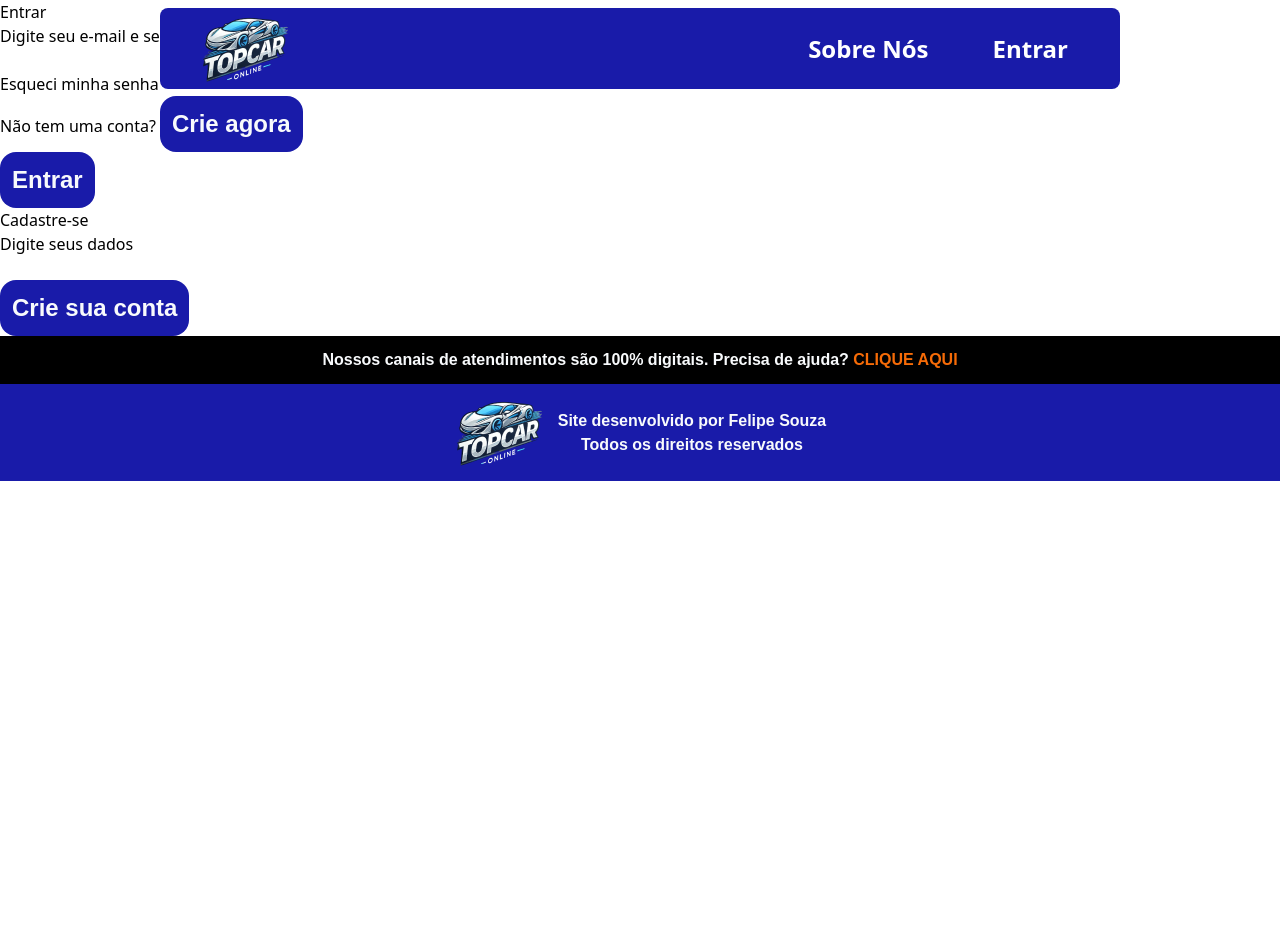
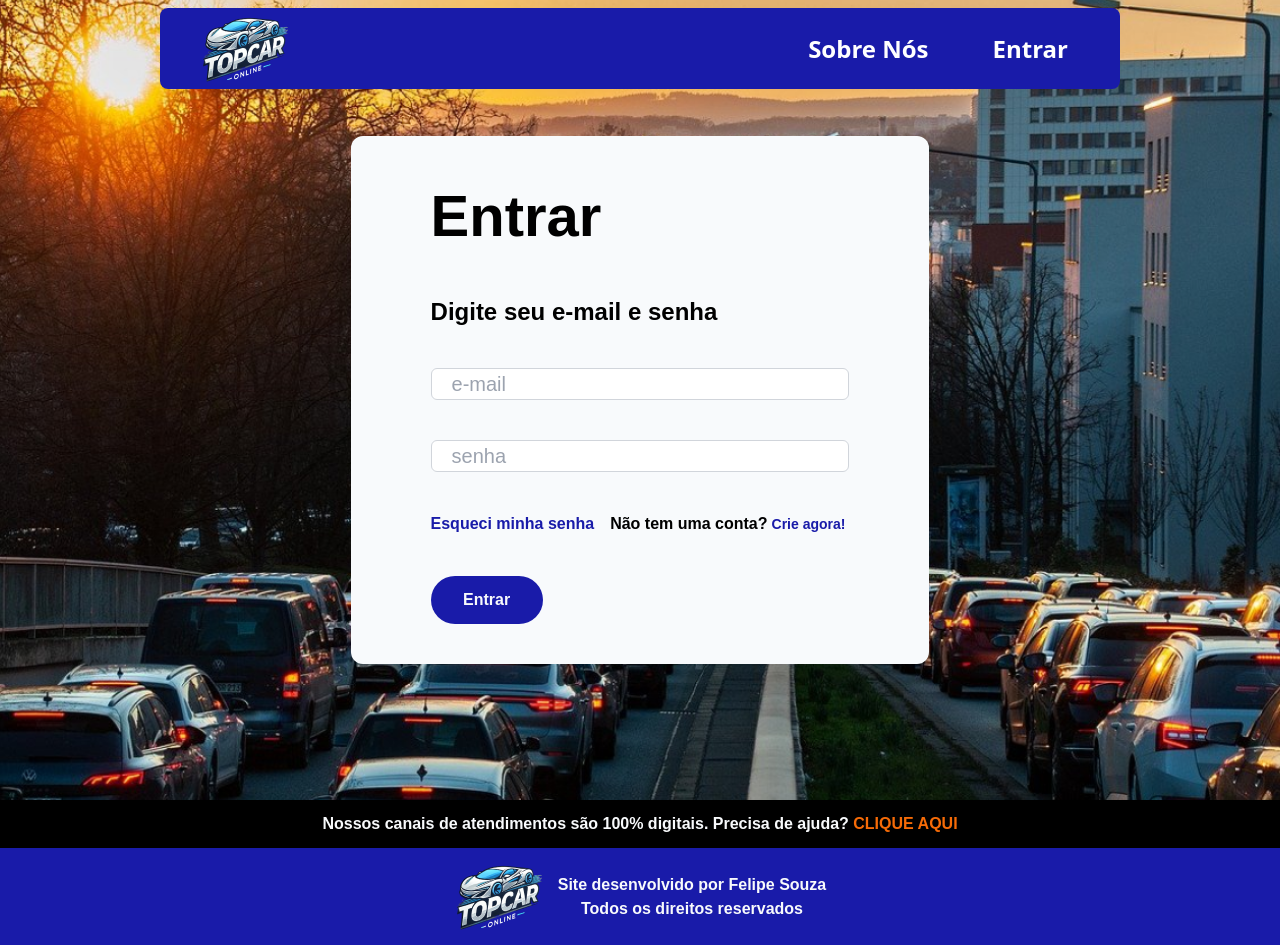
Before and after one commit to FelpsSantosx/TopCarOnline, a React (Vite) app: page /sigIn in a window 1280 px wide. Before the commit the page ends 800 px from the top, so only its background shows below. Built offline with nearby package versions, Linux system fonts and the light colour scheme.

Commit message:
componente Sign-In Criado e finalizado Front

```diff
--- a/src/App.jsx
+++ b/src/App.jsx
@@ -1,11 +1,11 @@
 import { BrowserRouter as Router, Route, Routes } from "react-router-dom"
 import React from "react"
-import Header from "./components/Header.jsx"
-import Footer from "./components/Footer.jsx"
+import Header from "./components/Header"
+import Footer from "./components/Footer"
 import Home from "./pages/home"
 import CarDetails from "./pages/carDetails"
 import About from "./pages/about"
-import SigIn from "./pages/sigIn"
+import SignIn from "./pages/signIn"
 
 function App() {
 
@@ -19,7 +19,7 @@ function App() {
           <Route path="/" element={<Home />}/>
           <Route path="/about" element={<About />}/>
           <Route path="/carDetails" element={<CarDetails />}/>
-          <Route path="/sigIn" element={<SigIn />}/>
+          <Route path="/sigIn" element={<SignIn />}/>
         </Routes>
         <Footer />
       </Router>
--- a/src/Pages/sigIn/LoginLogout.jsx
+++ /dev/null
@@ -1,35 +0,0 @@
-import React from "react"
-import Button from "../../components/Button"
-
-const LoginLogout = () => {
-    return (
-        <div>
-
-            <form action="">
-                <h1>Entrar</h1>
-                <h3>Digite seu e-mail e senha</h3>
-                <input type="text" />
-                <input type="text" />
-                <div>
-                    <a href="/">Esqueci minha senha</a>
-                    <h5>Não tem uma conta? <Button>Crie agora</Button></h5>
-                </div>
-                <Button>Entrar</Button>
-            </form>
-
-            <form action="" className="">
-                <h1>Cadastre-se</h1>
-                <h3>Digite seus dados</h3>
-                <input type="text" />
-                <input type="text" />
-                <input type="text" />
-                <input type="text" />
-                <input type="text" />
-                <Button>Crie sua conta</Button>
-            </form>
-
-        </div>
-    )
-}
-
-export default LoginLogout
--- /dev/null
+++ b/src/Pages/signIn/LoginLogout.jsx
@@ -0,0 +1,45 @@
+import { useState } from "react"
+import React from "react"
+import Button from "../../components/Button"
+
+const LoginLogout = () => {
+
+    const [isResgisterOpen, setIsRegisterOpen] = useState(false)
+
+    return (
+        <div className="flex flex-col justify-center items-center h-screen font-montserrat bg-[url('./assets/bgfundo.png')] bg-cover bg-center bg-no-repeat">
+
+            {!isResgisterOpen && (
+                <form action="" className="flex flex-col gap-10 bg-primary rounded-xl p-10 px-20">
+                    <h1 className="text-h3 md:text-h1">Entrar</h1>
+                    <h3 className="text-h4 md:text-h3">Digite seu e-mail e senha</h3>
+                    <input type="text" placeholder="e-mail" className="px-5 text-h4 rounded-md border border-gray-300 focus:outline-none focus:ring-2 focus:ring-blue-500" />
+                    <input type="text" placeholder="senha" className="px-5 text-h4 rounded-md border border-gray-300 focus:outline-none focus:ring-2 focus:ring-blue-500" />
+                    <div className="flex flex-col md:flex-row gap-4 md:justify-around">
+                        <a href="/" className="text-h4 text-sm md:text-h5 text-second">Esqueci minha senha</a>
+                        <h5 className="text-h4 text-sm md:text-h5">Não tem uma conta?<Button onClick={() => setIsRegisterOpen(true)} className="text-h5 text-sm py-0 px-1" color="bg-primary text-second">Crie agora!</Button></h5>
+                    </div>
+                    <Button className="text-h5 rounded-3xl md:w-28">Entrar</Button>
+
+                </form>
+
+            )}
+
+            {isResgisterOpen && (
+                <form action="" className="flex flex-col justify-center gap-10 rounded-xl bg-primary p-10 px-20">
+                    <h1 className="text-h3 md:text-h1">Cadastre-se</h1>
+                    <h3 className="text-h4 md:text-h3">Digite seus dados</h3>
+                    <input type="text" placeholder="Nome" className="px-5 text-h4 rounded-md border border-gray-300 focus:outline-none focus:ring-2 focus:ring-blue-500" />
+                    <input type="text" placeholder="E-mail" className="px-5 text-h4 rounded-md border border-gray-300 focus:outline-none focus:ring-2 focus:ring-blue-500" />
+                    <input type="text" placeholder="Telefone" className="px-5 text-h4 rounded-md border border-gray-300 focus:outline-none focus:ring-2 focus:ring-blue-500" />
+                    <input type="text" placeholder="Senha" className="px-5 text-h4 rounded-md border border-gray-300 focus:outline-none focus:ring-2 focus:ring-blue-500" />
+                    <input type="text" placeholder="Repita a senha" className="px-5 text-h4 rounded-md border border-gray-300 focus:outline-none focus:ring-2 focus:ring-blue-500" />
+                    <Button onClick={() => setIsRegisterOpen(false)} className="text-h5 rounded-3xl md:mx-28">Crie sua conta</Button>
+                </form>
+            )}
+
+        </div>
+    )
+}
+
+export default LoginLogout
--- a/src/Pages/sigIn/index.jsx
+++ b/src/Pages/signIn/index.jsx
@@ -1,7 +1,7 @@
 import React from "react"
 import LoginLogout from "./LoginLogout"
 
-const SigIn = () => {
+const SignIn = () => {
     return (
         <>
             <LoginLogout />
@@ -11,4 +11,4 @@ const SigIn = () => {
 }
 
 
-export default SigIn
+export default SignIn
--- a/src/components/Header.jsx
+++ b/src/components/Header.jsx
@@ -2,7 +2,7 @@ import React, { useEffect, useState } from 'react'
 import logo from '../assets/TopCarOnline_Logo.png'
 
 const Header = () => {
-    const [isHeaderVisible, setIsHeaderVisible] = useState(true);
+    const [isHeaderVisible, setIsHeaderVisible] = useState(true)
     const [lastScrolly, setLastScrolly] = useState(0)
     const [isMenuOpen, setIsMenuOpen] = useState(false)
 
@@ -37,7 +37,7 @@ const Header = () => {
             <a href="/"><img src={logo} alt="LogoMarca" className='h-10 md:h-auto' /></a>
             <nav className='hidden md:flex space-x-10'>
                 <a className='text-h3  text-fourth hover:text-hover p-3' href="/about">Sobre Nós</a>
-                <a className='text-h3 text-fourth hover:text-hover p-3' href="/sigIn">Entrar</a>
+                <a className='text-h3 text-fourth hover:text-hover p-3' href="/signIn">Entrar</a>
             </nav>
             <button onClick={toggleMenu} className='md:hidden focus:outline-none text-fourth' aria-label='Abrir Menu'>
                 <svg className="w-6 h-6" fill="none" stroke="currentColor" viewBox="0 0 24 24" xmlns="http://www.w3.org/2000/svg">
@@ -47,7 +47,7 @@ const Header = () => {
 
             {isMenuOpen && (<nav className="absolute top-10 right-0 bg-second text-fourth p-5 shadow-lg flex flex-col space-y-4 md:hidden">
                 <a className='text-h3 hover:text-hover' href="/about">Sobre Nós</a>
-                <a className='text-h3 hover:text-hover' href="/sigIn">Entrar</a>
+                <a className='text-h3 hover:text-hover' href="/signIn">Entrar</a>
             </nav>)}
         </header>
 
--- a/tailwind.config.js
+++ b/tailwind.config.js
@@ -9,7 +9,8 @@ module.exports = {
     extend: {
 
       colors: {
-        primary: "#f8fafc", // Ligth Winter
+        opacity: "rgba(248, 250, 252, 0.5)",
+        primary: "#f8fafc ", // Ligth Winter
         second: "#191BA9", // Blue Vibrant
         third: "#F66B07", // Orange
         fourth: "#fff", // Write
```
Also changed, not shown: 1 other file (tests, documents, lock files or other folders).
